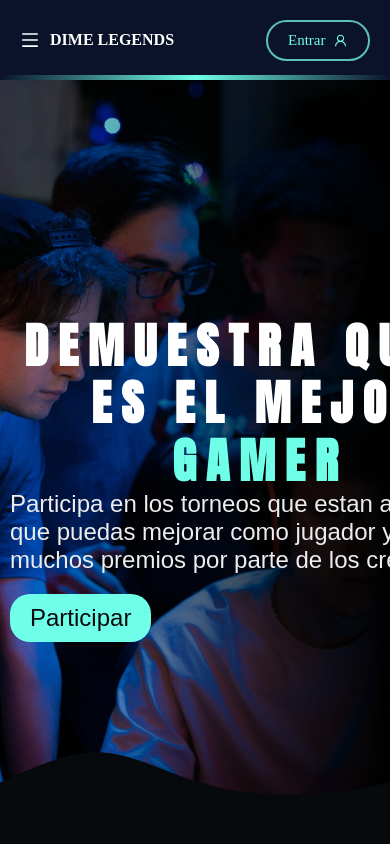
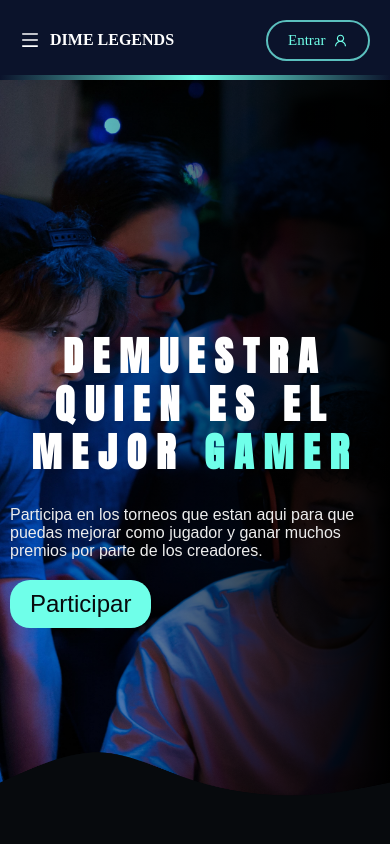
Before and after one commit to MiltonR12/dimelegends-page, a React (Vite) app: page / in a window 390 px wide. Shown: the top 844 px of the page. Built offline with nearby package versions, Linux system fonts and the light colour scheme; no server answers.

Commit message:
arreglo movil modal

```diff
--- a/src/sass/front.module.scss
+++ b/src/sass/front.module.scss
@@ -13,6 +13,7 @@
   display: flex;
   align-items: center;
   overflow: hidden;
+  width: 100%;
   .contInfo {
     width: 600px;
     height: 100%;
@@ -67,14 +68,15 @@
 @media screen and (max-width: 720px) {
   .contFront {
     margin-top: 80px;
-    padding: 80px 10px;
+    padding: 10px;
     .contInfo {
       h1 {
-        font-size: 3em;
+        font-size: 2.5em;
         text-align: center;
         width: 100%;
+        padding-bottom: 30px;
       }
-      p {
+      .contDescription {
         width: 100%;
         font-size: 1em;
       }
--- a/src/sass/torneoPage.module.scss
+++ b/src/sass/torneoPage.module.scss
@@ -3,7 +3,7 @@
   background-color: #101010;
   min-height: 100vh;
   .title {
-    font-family: sans-serif;
+    // font-family: sans-serif;
     letter-spacing: 30px;
     font-size: 4rem;
     text-align: center;
```
